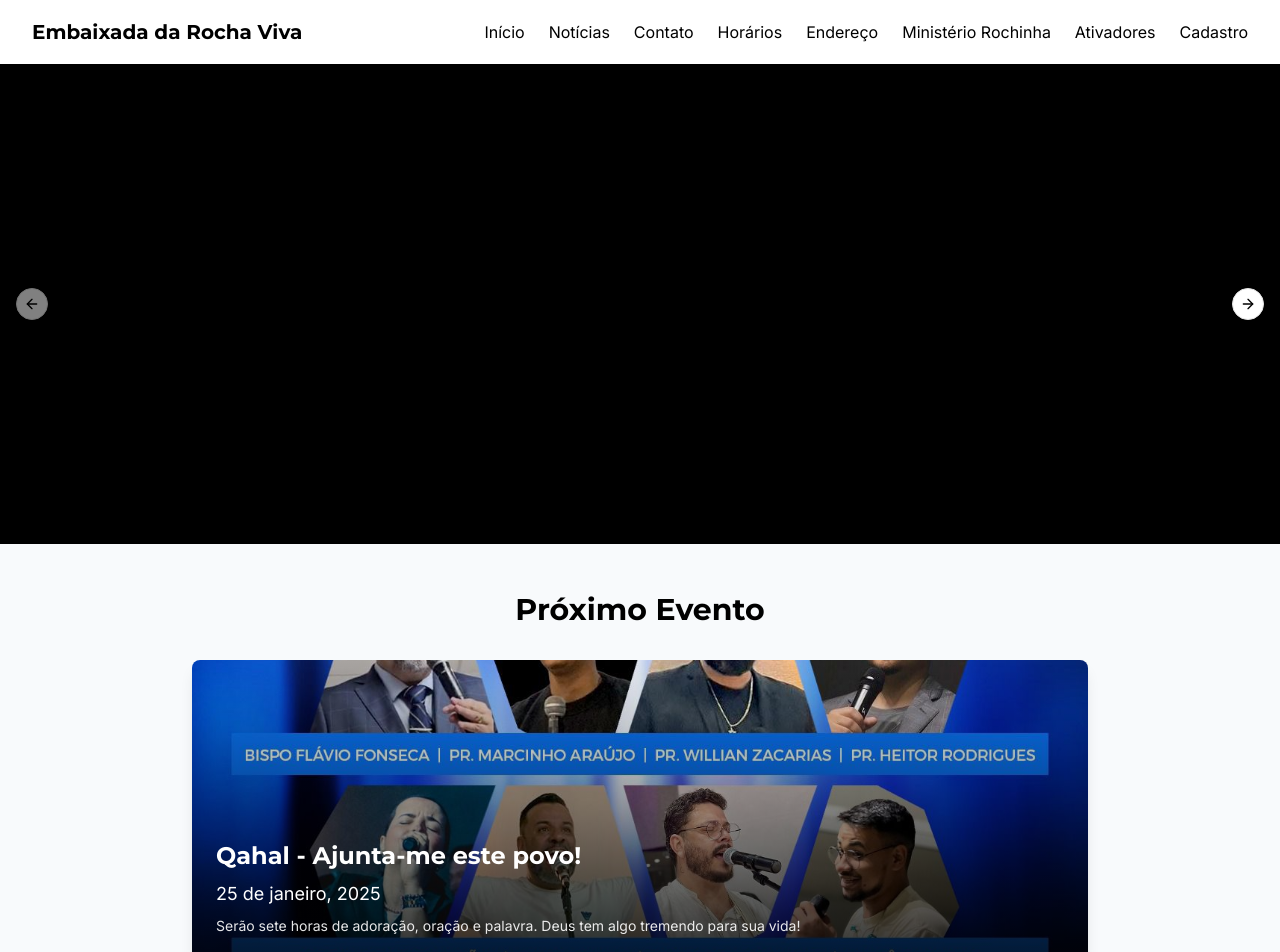
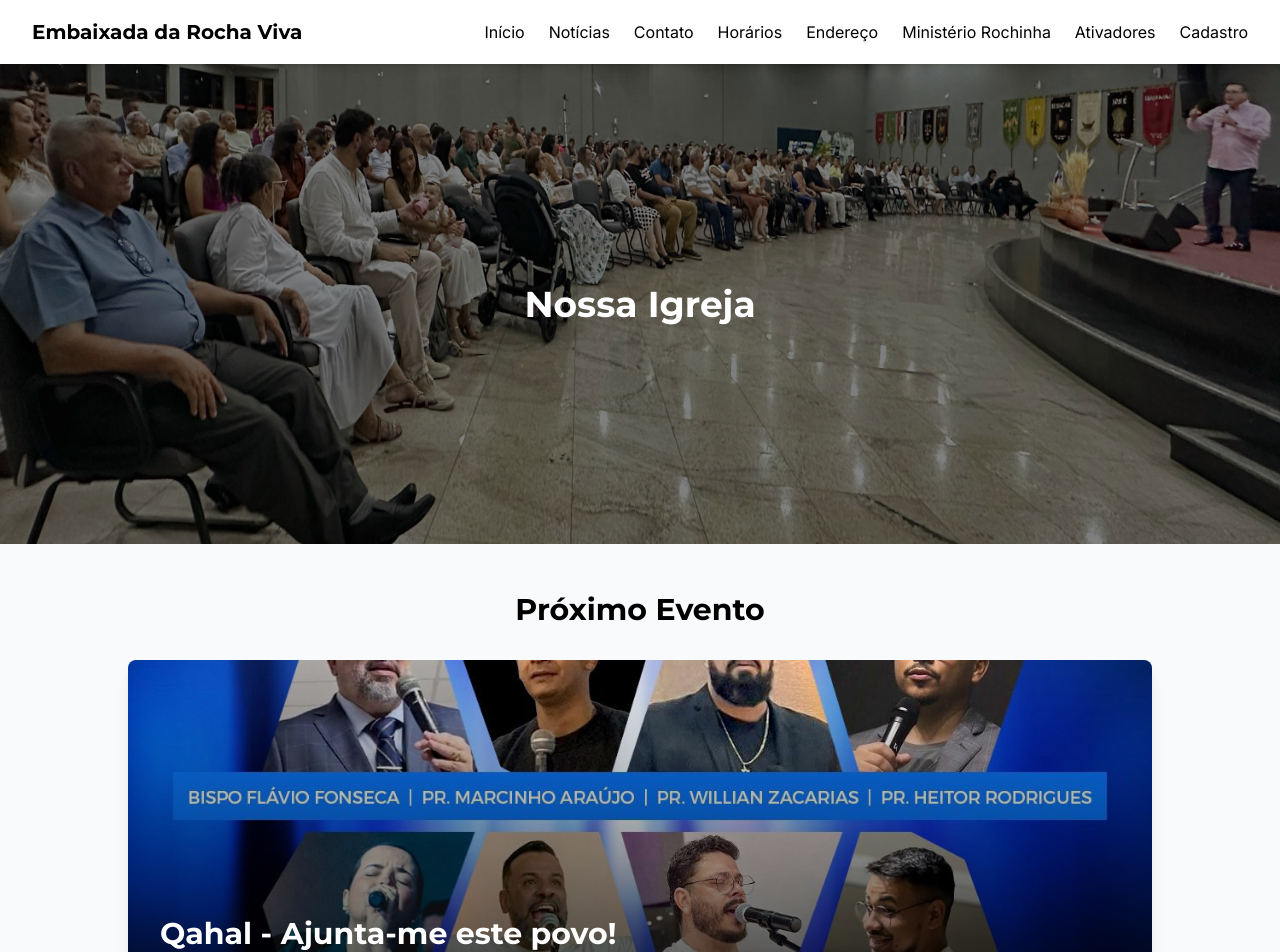
Before and after one commit to Dev-Zero64/embaixadarochaviva, a React (Vite) app: page / in a window 1280 px wide. Shown: the top 952 px of the page. Built offline with nearby package versions, Linux system fonts and the light colour scheme.

Commit message:
Remove carousel and adjust banner
Updated the Home page to remove the carousel component and revert to a banner layout for the next event. Adjusted the image to stretch and fit within the frame, potentially deforming it, and increased the size of the next event banner image.
[skip gpt_engineer]

```diff
--- a/src/pages/Home.tsx
+++ b/src/pages/Home.tsx
@@ -1,36 +1,6 @@
 import { Link } from "react-router-dom";
-import {
-  Carousel,
-  CarouselContent,
-  CarouselItem,
-  CarouselNext,
-  CarouselPrevious,
-} from "@/components/ui/carousel";
 
 const Home = () => {
-  const carouselImages = [
-    {
-      src: "/images/church5.jpg",
-      alt: "Igreja",
-      title: "Nossa Igreja"
-    },
-    {
-      src: "/images/reunion.jpg",
-      alt: "Reunião",
-      title: "Comunhão"
-    },
-    {
-      src: "/images/outside.png",
-      alt: "Exterior",
-      title: "Nosso Espaço"
-    },
-    {
-      src: "/images/pastor.jpg",
-      alt: "Pastor",
-      title: "Liderança"
-    }
-  ];
-
   const nextEvent = {
     title: "Qahal - Ajunta-me este povo!",
     date: "25 de janeiro, 2025",
@@ -41,27 +11,17 @@ const Home = () => {
 
   return (
     <div className="min-h-screen">
-      <section className="relative h-[60vh] bg-church-primary overflow-hidden">
-        <Carousel className="w-full h-full">
-          <CarouselContent>
-            {carouselImages.map((image, index) => (
-              <CarouselItem key={index} className="h-full">
+      <section className="relative h-[60vh] bg-church-primary">
         <div className="relative h-full">
           <img
-                    src={image.src}
-                    alt={image.alt}
+            src="/images/church5.jpg"
+            alt="Igreja"
             className="absolute inset-0 w-full h-full object-cover"
           />
           <div className="absolute inset-0 bg-black/50 flex items-center justify-center text-white">
-                    <h2 className="text-4xl font-bold">{image.title}</h2>
+            <h2 className="text-4xl font-bold">Nossa Igreja</h2>
           </div>
         </div>
-              </CarouselItem>
-            ))}
-          </CarouselContent>
-          <CarouselPrevious className="left-4" />
-          <CarouselNext className="right-4" />
-        </Carousel>
       </section>
 
       {/* Banner do Próximo Evento */}
@@ -71,16 +31,16 @@ const Home = () => {
             Próximo Evento
           </h2>
           <Link to={nextEvent.link}>
-            <div className="relative group overflow-hidden rounded-lg shadow-lg max-w-4xl mx-auto hover:shadow-xl transition-shadow duration-300">
+            <div className="relative group overflow-hidden rounded-lg shadow-lg max-w-5xl mx-auto hover:shadow-xl transition-shadow duration-300">
               <img
                 src={nextEvent.image}
                 alt={nextEvent.title}
-                className="w-full h-[300px] object-cover group-hover:scale-105 transition-transform duration-300"
+                className="w-full h-[400px] object-cover group-hover:scale-105 transition-transform duration-300"
               />
-              <div className="absolute inset-0 bg-gradient-to-t from-black/80 to-transparent flex flex-col justify-end p-6 text-white">
-                <h3 className="text-2xl font-bold mb-2">{nextEvent.title}</h3>
-                <p className="text-lg mb-2">{nextEvent.date}</p>
-                <p className="text-sm opacity-90">{nextEvent.description}</p>
+              <div className="absolute inset-0 bg-gradient-to-t from-black/80 to-transparent flex flex-col justify-end p-8 text-white">
+                <h3 className="text-3xl font-bold mb-3">{nextEvent.title}</h3>
+                <p className="text-xl mb-2">{nextEvent.date}</p>
+                <p className="text-lg opacity-90">{nextEvent.description}</p>
               </div>
             </div>
           </Link>
--- a/src/pages/Registration.tsx
+++ b/src/pages/Registration.tsx
@@ -21,7 +21,7 @@ const Registration = () => {
           <img
             src="/images/qrcode.jpg"
             alt="QR Code para formulário de cadastro"
-            className="w-64 h-64 object-cover rounded-lg shadow-lg hover:shadow-xl transition-shadow duration-300"
+            className="w-64 h-64 object-fill rounded-lg shadow-lg hover:shadow-xl transition-shadow duration-300"
           />
         </a>
       </div>
```
Lines whose indentation alone changed are shown as unchanged.
